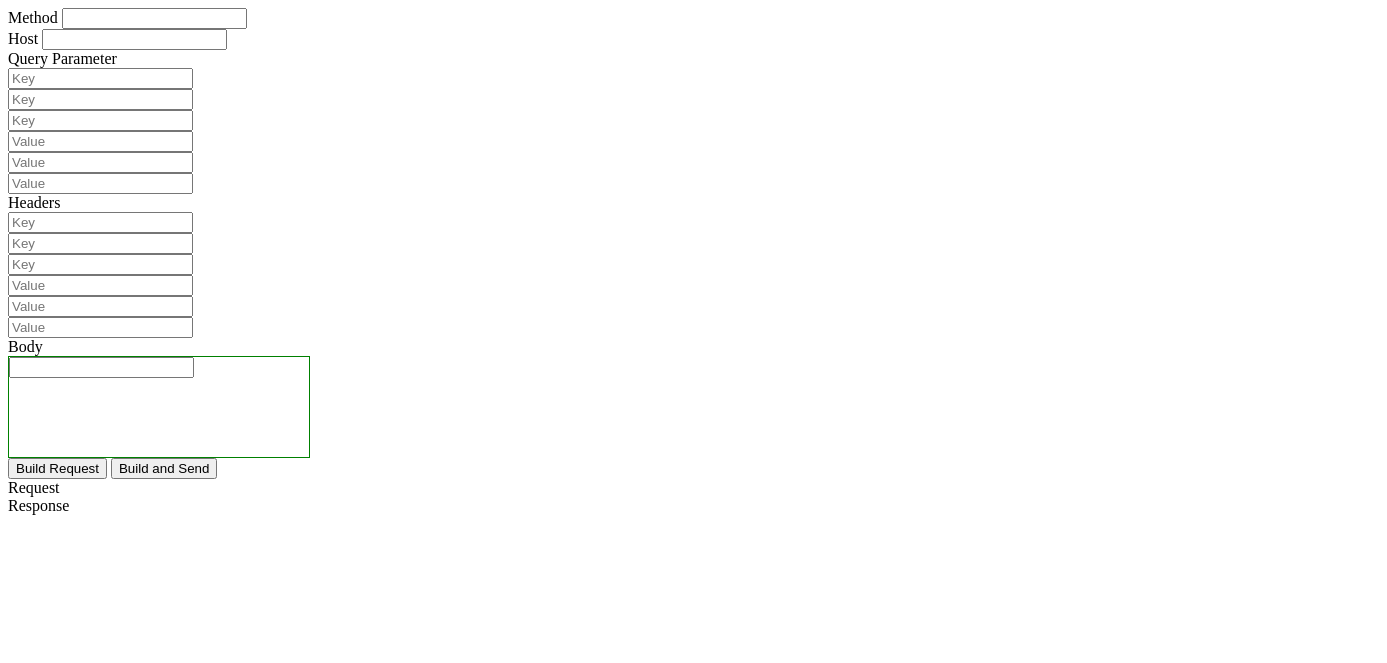
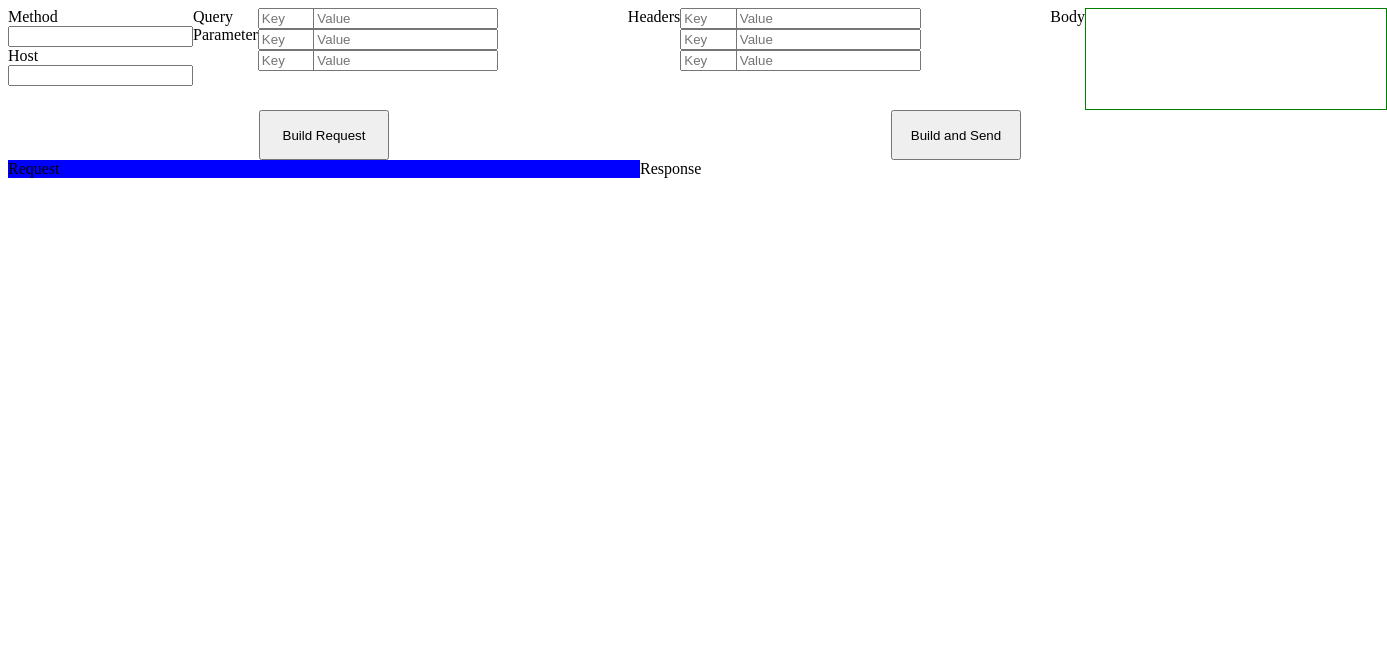
Before and after one commit to mKleinCreative/violet-blesbok, a website: page postalicious/index.html in a window 1280 px wide. Shown: the whole page, 1387 px wide, since content can reach past the window. Drawn offline with Linux system fonts and the light colour scheme.

Commit message:
skeleton for basic app complete

```diff
--- a/postalicious/index.html
+++ b/postalicious/index.html
@@ -7,7 +7,7 @@
   </head>
   <body>
 
-
+<div id="bigbox">
     <div class="flex-container-1">
       <div class="flex-item">
         <label for="basic-url">Method</label>
@@ -19,11 +19,13 @@
       </div>
     </div>
 
+<label for="basic-url">Query Parameter</label>
 
     <div class="flex-container-2">
-      <div class="flex-item-1">
-        <label for="basic-url">Query Parameter</label>
+
       <div class="Query-Keys-Container">
+
+          <div class="flex-item">
             <input placeholder="Key" type="text" class="Query-Keys" id="Query_Key1" aria-describedby="basic-addon3">
           </div>
           <div class="flex-item">
@@ -32,7 +34,9 @@
           <div class="flex-item">
             <input placeholder="Key" type="text" class="Query-Keys" id="Query_Key3" aria-describedby="basic-addon3">
           </div>
+
       </div>
+
       <div class="Query-Value-Container">
           <div class="flex-item">
             <input placeholder="Value" type="text" class="Query-Value" id="Query_Value1" aria-describedby="basic-addon3">
@@ -47,9 +51,11 @@
     </div>
 
 
+<label for="basic-url">Headers</label>
+    <div class="flex-container-3">
 
-      <div class="flex-container-3">
-        <label for="basic-url">Headers</label>
+      <div class="Header-Key-Container">
+
         <div class="flex-item">
           <input placeholder="Key" type="text" class="Header-Keys" id="Header_Key1" aria-describedby="basic-addon3">
         </div>
@@ -60,6 +66,11 @@
           <input placeholder="Key" type="text" class="Header-Keys" id="Header_Key3" aria-describedby="basic-addon3">
         </div>
 
+      </div>
+
+
+        <div class="header-value-container">
+
           <div class="flex-item">
             <input placeholder="Value" type="text" class="Header-Values" id="Header_Value1" aria-describedby="basic-addon3">
           </div>
@@ -69,32 +80,46 @@
           <div class="flex-item">
             <input placeholder="Value" type="text" class="Header-Values" id="Header_Value3" aria-describedby="basic-addon3">
           </div>
+
+        </div>
+
     </div>
 
 
+    <label for="basic-url">Body</label>
       <div class="flex-container-4">
-        <label for="basic-url">Body</label>
         <div class="body-box">
-          <input type"text" class="Body-Container" aria-describedby="basic-addon3">
+
         </div>
       </div>
 
-
+</div>
 
       <div class="flex-container-5">
-        <button type="button" class="btn btn-default">Build Request</button>
-        <button type="button" class-"btn btn-default">Build and Send</button>
+        <div class="request-button">
+          <button id="req-button" type="button" class="btn btn-default">Build Request</button>
+        </div>
+
+        <div class="response-button">
+          <button id="resp-button" type="button" class="btn btn-default">Build and Send</button>
+        </div>
       </div>
 
     <div class="Information-From-Server">
+      <div class="request-container">
       <div class="Request">
         Request
       </div>
-
+      <div class="blank-box">
+      </div>
+    </div>
+    <div class="response-container">
       <div class="Response">
         Response
       </div>
+      <div class="blank-box-2">
       </div>
-
+    </div>
+  </div>
   </body>
 </html>
--- a/postalicious/style.css
+++ b/postalicious/style.css
@@ -1,29 +1,55 @@
 body{
   color: black;
+
 }
 
-.flex-container {
-    display: flex;
-    flex-direction: row;
-    flex-wrap: wrap;
-    justify-content: flex-start;
-    align-content: flex-start;
-    align-items: flex-start;
-    }
+#bigbox{
+  display: flex;
+  flex-flow: row nowrap;
+}
 
-.flex-item:nth-child(1) {
-    order: 0;
-    flex: 0 1 auto;
-    align-self: auto;
-    }
+.flex-container-1{
+  display: flex;
+  flex-direction: column;
+  }
 
+.flex-container-2 {
+  display: flex;
+  flex-direction: row;
 
+  }
 
-.side-box {
-        width: 30px;
-        height: 10px;
-        border: 1px solid blue;
-        }
+.flex-container-3{
+  display: flex;
+  flex-flow: row nowrap;
+}
+
+.flex-container-4{
+display: flex;
+flex-flow: row nowrap;
+justify-content: flex-start;
+align-content: flex-start;
+}
+.flex-container-5 {
+  display: flex;
+  flex-direction: row;
+  justify-content: space-around;
+  align-items: flex-end;
+}
+
+.Query-Keys-Container,
+.Header-Key-Container{
+  display: flex;
+  flex-direction: column;
+  width: 15%;
+}
+
+.Query-Value-Container,
+.header-value-container{
+  display: flex;
+  flex-direction: column;
+  width: 85%;
+}
 
 .long-box{
   margin: 10px;
@@ -35,3 +61,35 @@ body{
   height: 100px;
   border: 1px solid green;
 }
+
+.Information-From-Server{
+  display: flex;
+  flex-direction: row;
+  }
+
+  .Request{
+    background: blue;
+
+  }
+  .Reponse{
+
+    background-color: : green;
+  }
+
+  .request-button,
+  .response-button{
+  }
+  .request-container,
+  .response-container{
+    display: flex;
+    width: 50%;
+    height: 500px;
+    flex-direction: column;
+
+  }
+
+#req-button,
+#resp-button{
+  width: 130px;
+  height: 50px;
+}
```
Also changed, not shown: sandbox_server/server.js (+15 -0 lines). Lines whose indentation alone changed are shown as unchanged.
